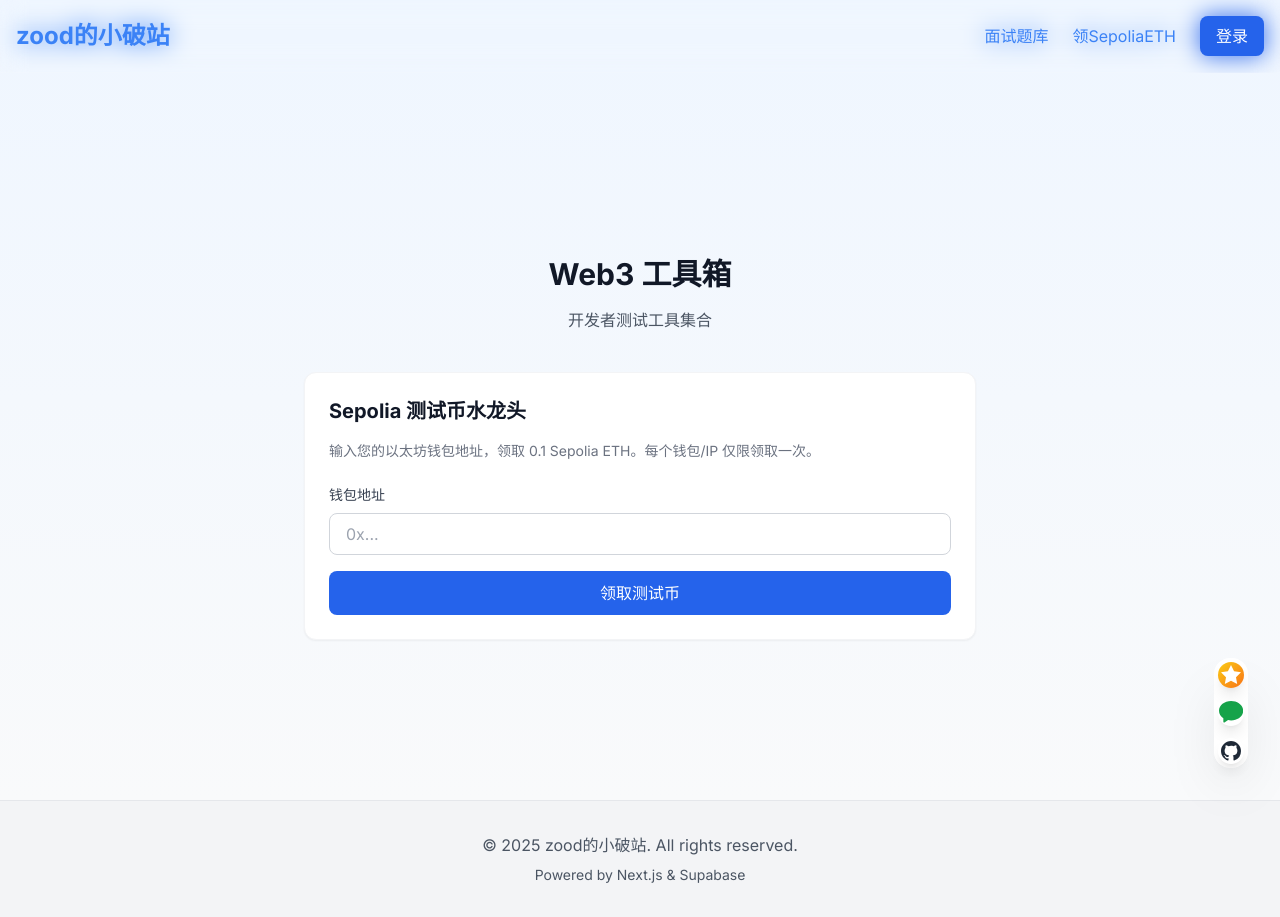
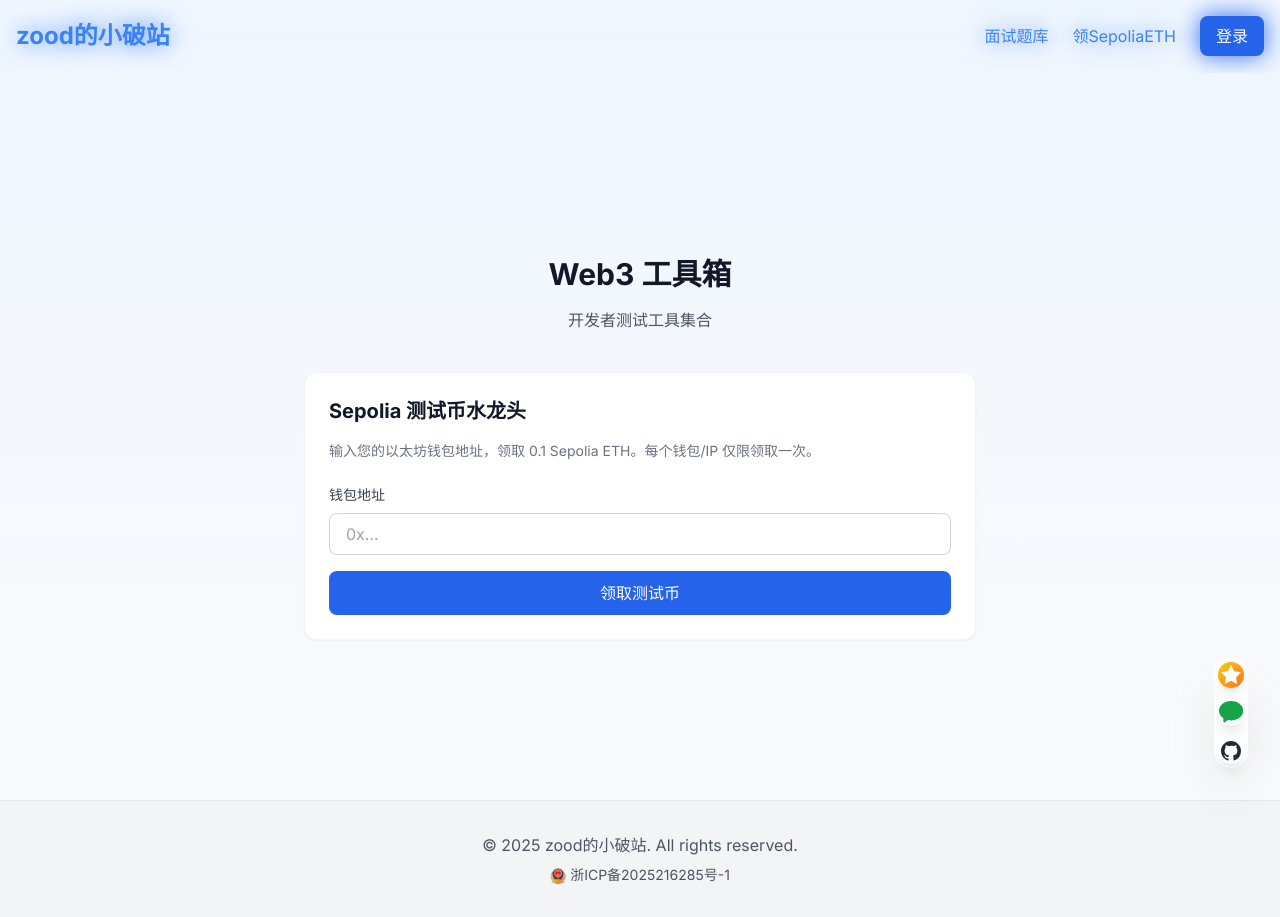
Before and after one commit to zhuzaiBro/zood.work, a Next.js app: page /faucet in a window 1280 px wide. Built offline with nearby package versions, Linux system fonts and the light colour scheme.

Commit message:
seo优化

```diff
--- a/app/layout.tsx
+++ b/app/layout.tsx
@@ -76,6 +76,9 @@ export default function RootLayout({
             })
           }}
         />
+        <meta name="baidu-site-verification" content="codeva-No72IXIm4Y" />
+
+
       </head>
       <body className={inter.className}>
         <AuthProvider>
--- a/components/Footer.tsx
+++ b/components/Footer.tsx
@@ -5,7 +5,10 @@ export default function Footer() {
         <div className="text-center text-gray-600 dark:text-gray-400">
           <p>&copy; {new Date().getFullYear()} zood的小破站. All rights reserved.</p>
           <p className="mt-2 text-sm">
-            Powered by Next.js & Supabase
+            <img src="/beian.png" alt="浙ICP备2025216285号-1" className="w-4 h-4 inline-block mr-1" />
+            <a href="https://beian.miit.gov.cn/" target="_blank" rel="noopener noreferrer">
+            浙ICP备2025216285号-1
+            </a>
           </p>
         </div>
       </div>
```
Also changed, not shown: public/beian.png (added).
